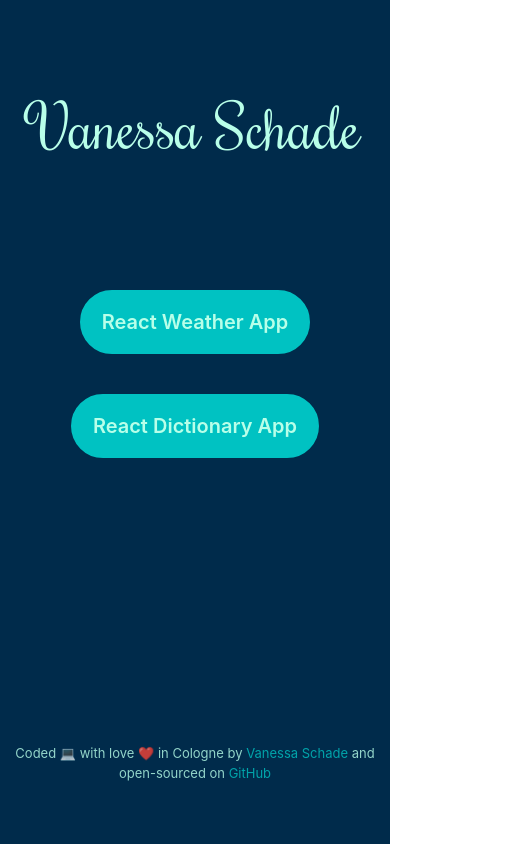
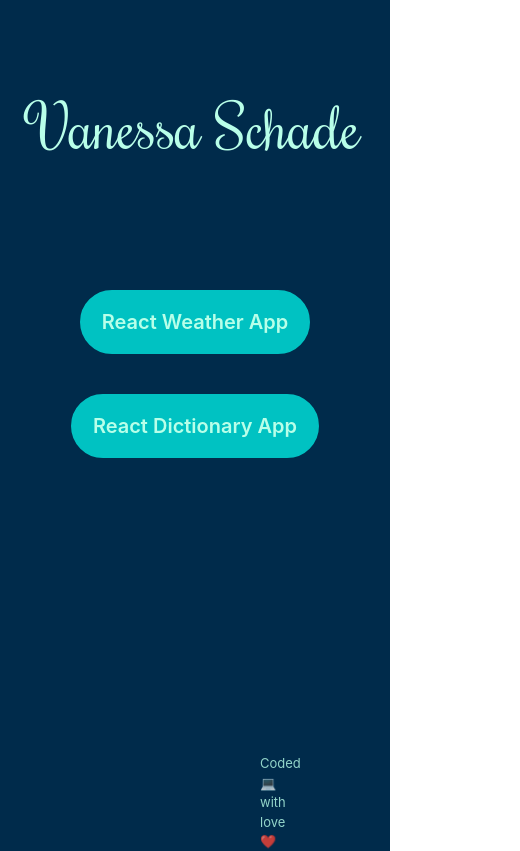
Before and after one commit to The-Travelling-Colognian/react-weather-dictionary-landingpage, a React (Create React App) app: page / in a window 390 px wide. Shown: the top 851 px of the page, 520 px wide, since content can reach past the window. Built offline with nearby package versions, Linux system fonts and the light colour scheme; the HTML template or start-up script is replaced by a standard one.

Commit message:
Changed the padding of the footer

```diff
--- a/src/Footer.css
+++ b/src/Footer.css
@@ -19,6 +19,6 @@
 
 @media (max-width: 1024px) {
   .Footer {
-    padding-bottom: -10px;
+    padding: 260px;
   }
 }
```
